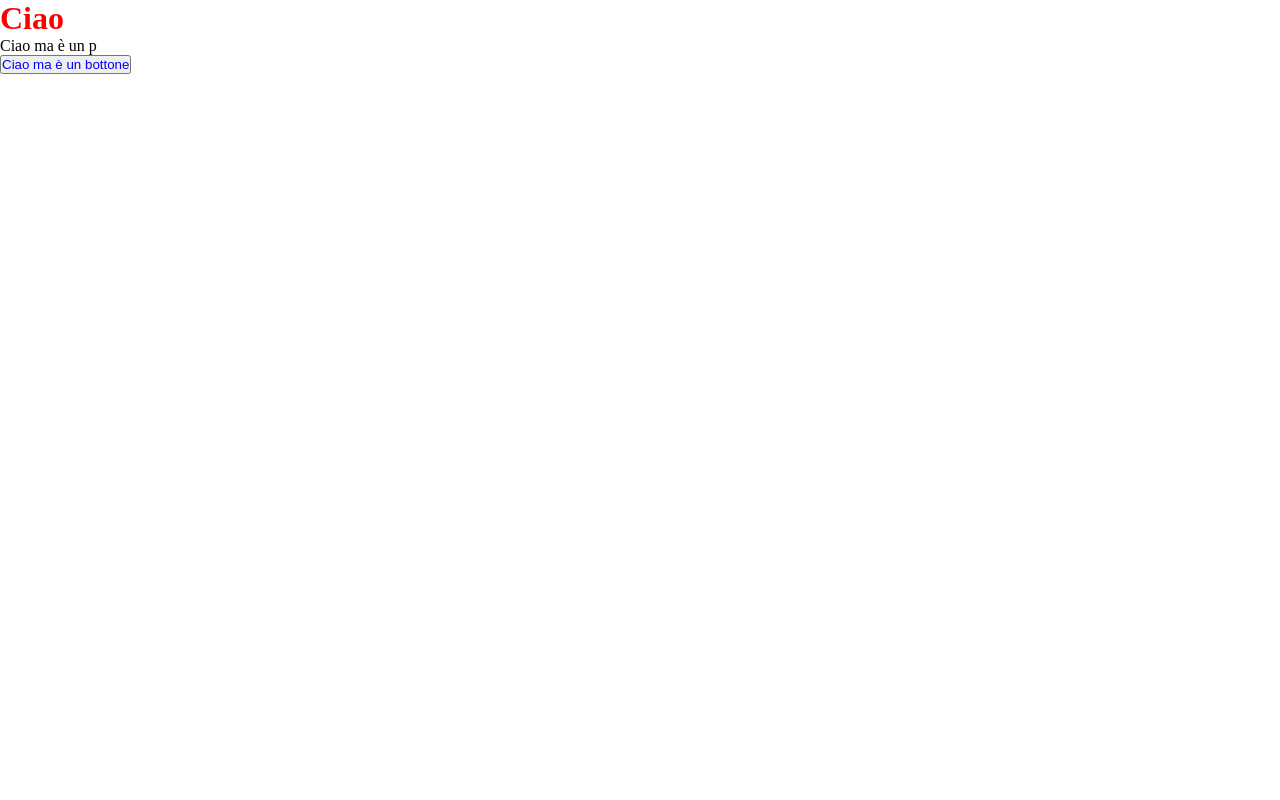
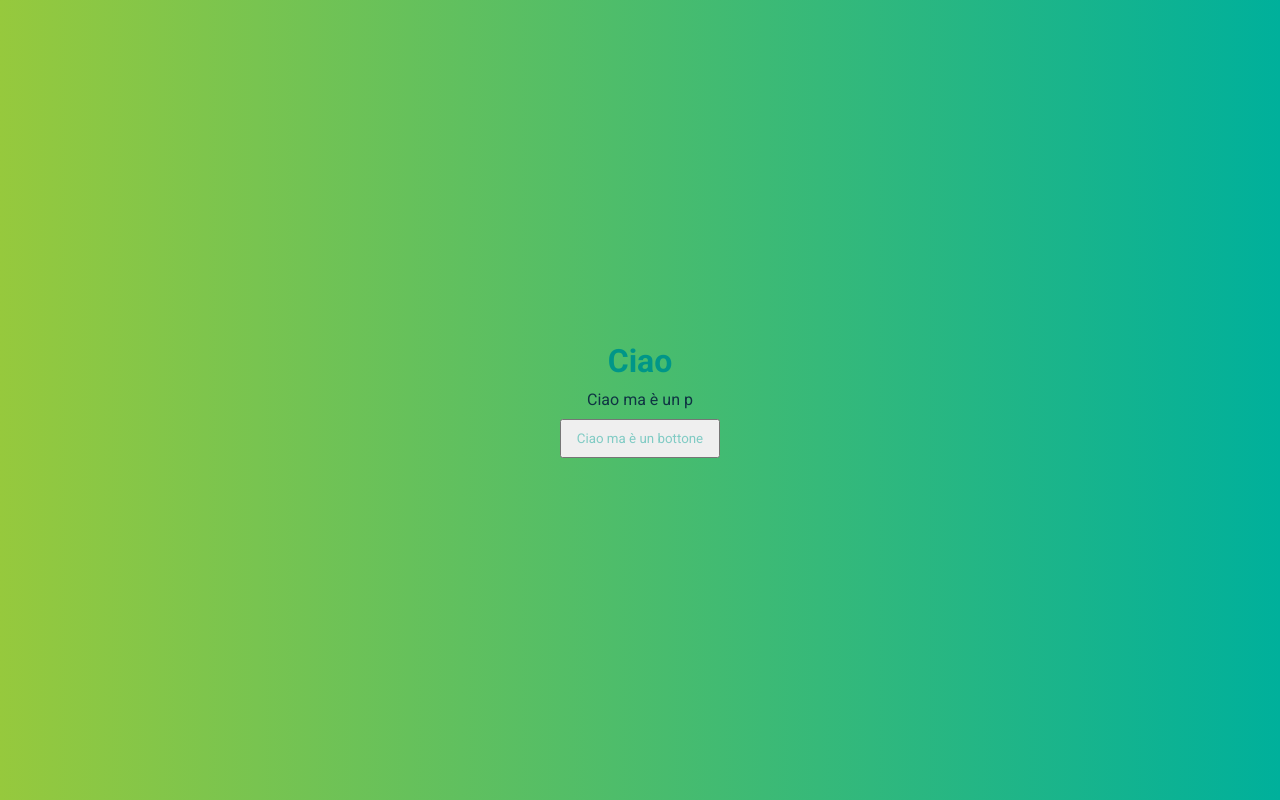
Before and after one commit to leonard0-b/html-sass-first, a website: page index.html in a window 1280 px wide. Drawn offline with Linux system fonts and the light colour scheme.

Commit message:
Esercizio Completo

```diff
--- a/index.html
+++ b/index.html
@@ -4,10 +4,12 @@
   <meta charset="UTF-8">
   <meta name="viewport" content="width=device-width, initial-scale=1.0">
   <meta http-equiv="X-UA-Compatible" content="ie=edge">
+  <link rel="preconnect" href="https://fonts.gstatic.com">
+  <link href="https://fonts.googleapis.com/css2?family=Roboto:wght@300;400;700&display=swap" rel="stylesheet">
   <link rel="stylesheet" href="./assets/master.css">
   <title>SASS</title>
 </head>
-<body>
+<body class="flex">
   <h1>Ciao</h1>
   <p>Ciao ma è un p</p>
   <button type="button" name="button">Ciao ma è un bottone</button>
--- a/src/master.scss
+++ b/src/master.scss
@@ -2,13 +2,30 @@
   margin: 0;
   padding: 0;
   box-sizing: border-box;
+  font-family: 'Roboto', sans-serif;
 }
 
-$title: red;
+$title: #009688;
 
-$paragraph: black;
+$paragraph: #0f3443;
 
-$button: blue;
+$button: #80cbc4;
+
+body {
+  width: 100vw;
+  height: 100vh;
+  flex-direction: column;
+  justify-content: center;
+  align-items: center;
+  background: #00b09b;  /* fallback for old browsers */
+  background: -webkit-linear-gradient(to right, #96c93d, #00b09b);  /* Chrome 10-25, Safari 5.1-6 */
+  background: linear-gradient(to right, #96c93d, #00b09b); /* W3C, IE 10+/ Edge, Firefox 16+, Chrome 26+, Opera 12+, Safari 7+ */
+
+}
+
+.flex {
+  display: flex;
+}
 
 h1 {
   color: $title;
@@ -16,8 +33,11 @@ h1 {
 
 p {
   color: $paragraph;
+  margin: 10px 0;
 }
 
 button {
   color: $button;
+  width: fit-content;
+  padding: 10px 15px;
 }
```
Also changed, not shown: README.md, assets/master.css.
